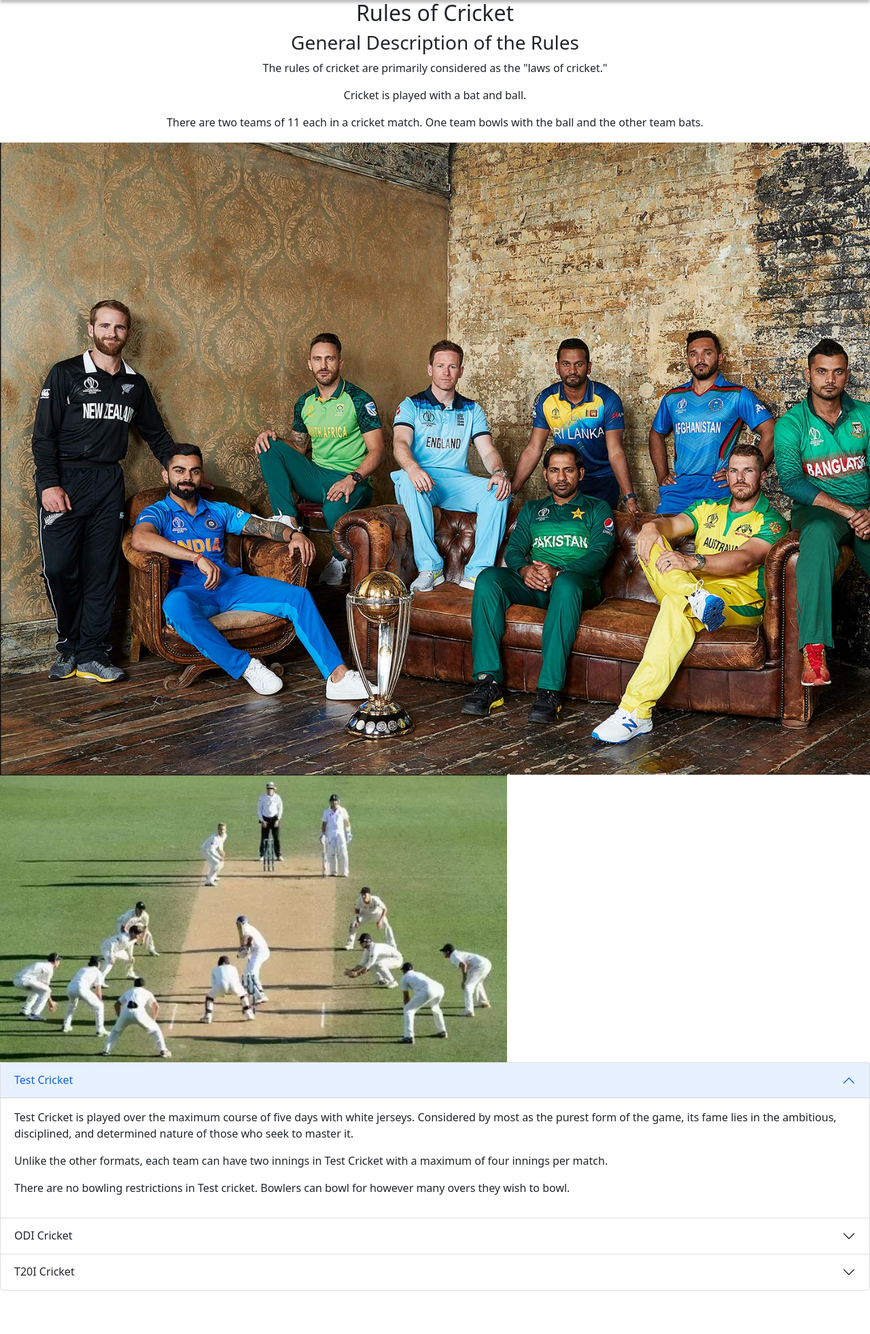
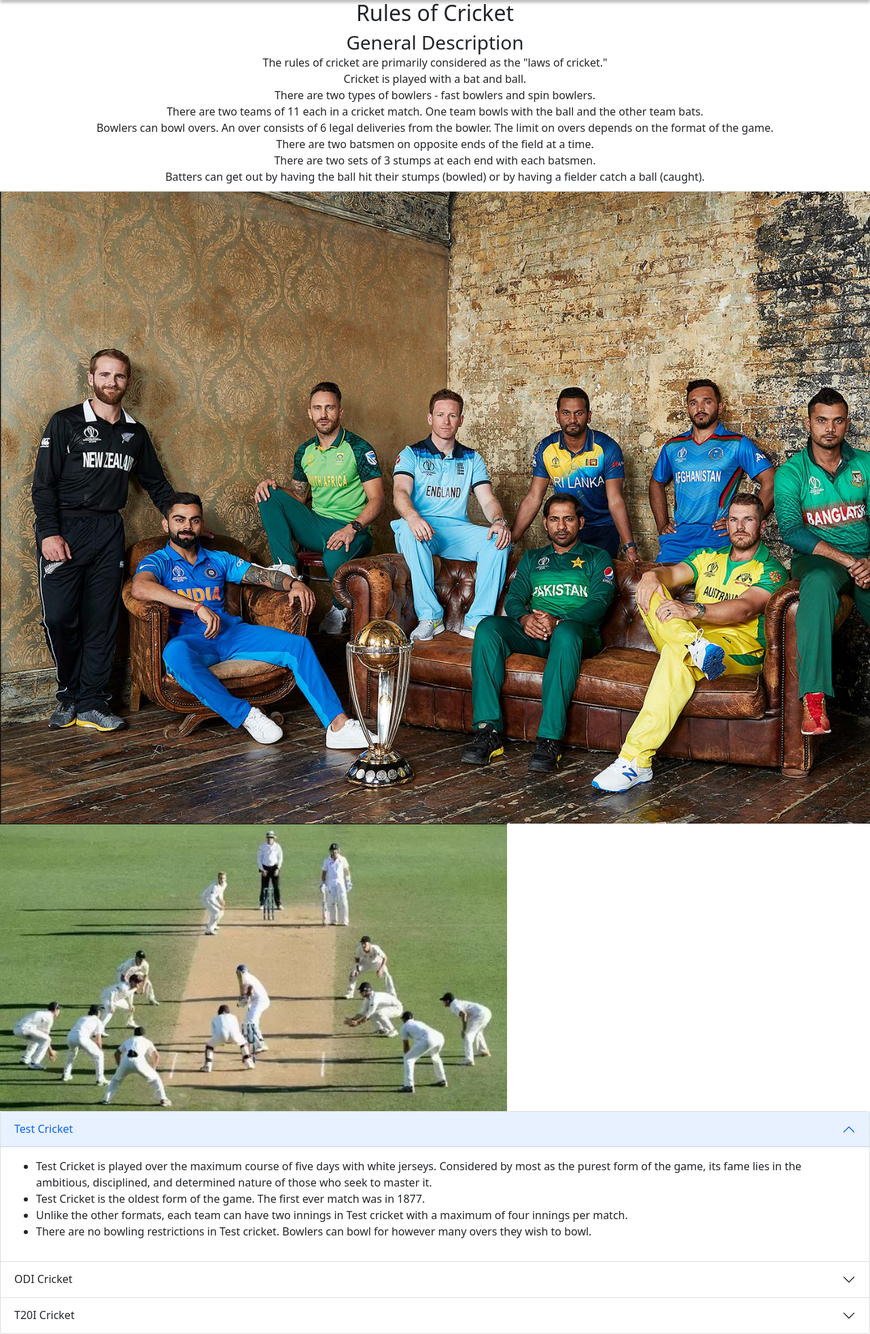
Before and after one commit to Sm3ggl3s/CricketHub, a Flask app: page /rules in a window 1280 px wide; the page is wider, and only the part inside the window is pictured. Shown: the part 70-2033 px from the top of that part at 68% size. Before the commit the page ends 1969 px from the top of that part, so only its background shows below. Run offline with Flask 2, Linux system fonts and the light colour scheme; some libraries are stand-ins or nearby versions.

Commit message:
polished up content

```diff
--- a/static/main.css
+++ b/static/main.css
@@ -98,4 +98,5 @@
 
 .rules{
     text-align: center;
+    line-height: 0.5;
 }
--- a/templates/rules.html
+++ b/templates/rules.html
@@ -7,10 +7,15 @@
 
 <div class="rules">
   <h2>Rules of Cricket</h2>
-  <h3>General Description of the Rules</h3>
+  <h3>General Description</h3>
   <p>The rules of cricket are primarily considered as the "laws of cricket."</p>
   <p>Cricket is played with a bat and ball.</p>
+  <p>There are two types of bowlers - fast bowlers and spin bowlers.</p>
   <p>There are two teams of 11 each in a cricket match. One team bowls with the ball and the other team bats.</p>
+  <p>Bowlers can bowl overs. An over consists of 6 legal deliveries from the bowler. The limit on overs depends on the format of the game.</p>
+  <p>There are two batsmen on opposite ends of the field at a time.</p>
+  <p>There are two sets of 3 stumps at each end with each batsmen.</p>
+  <p>Batters can get out by having the ball hit their stumps (bowled) or by having a fielder catch a ball (caught).</p>
 </div>
 <img class="colorjersey" src="static/Colored-Cricket-Jerseys.png" alt="Color Cricket Jerseys">
 <img src="static/Test-Cricket.png" alt="Test Cricket">
@@ -27,12 +32,17 @@
     <div id="collapseOne" class="accordion-collapse collapse show" aria-labelledby="headingOne"
       data-bs-parent="#accordionExample">
       <div class="accordion-body">
-        <p>Test Cricket is played over the maximum course of five days with white jerseys. Considered by most as the purest
-        form of the game, its fame lies in the ambitious, disciplined, and determined nature of those who seek to master it. </p>
-        <p>Unlike the other formats, each team can have two innings in Test Cricket with a maximum of four innings per
-          match.</p>
-        <p>There are no bowling restrictions in Test cricket. Bowlers can bowl for however many overs they wish to bowl.
-        </p>
+        <ul>
+          <li> Test Cricket is played over the maximum course of five days with white jerseys. Considered by most as the
+            purest
+            form of the game, its fame lies in the ambitious, disciplined, and determined nature of those who seek to
+            master it.</li>
+          <li>Test Cricket is the oldest form of the game. The first ever match was in 1877.</li>
+          <li>Unlike the other formats, each team can have two innings in Test cricket with a maximum of four innings
+            per match.</li>
+          <li>There are no bowling restrictions in Test cricket. Bowlers can bowl for however many overs they wish to
+            bowl.</li>
+        </ul>
       </div>
     </div>
   </div>
@@ -46,10 +56,12 @@
     <div id="collapseTwo" class="accordion-collapse collapse" aria-labelledby="headingTwo"
       data-bs-parent="#accordionExample">
       <div class="accordion-body">
-          <p>ODI (One Day International) Cricket is played with a maximum of 50 overs per innings. It is called one day because
-            the match can last for about 6 hours.
-          </p>
-          <p>Each bowler can bowl up to a maximum of 10 overs in an ODI match.</p>
+        <ul>
+          <li> ODI (One Day International) Cricket is played with a maximum of 50 overs per innings. It is called one
+            day because the match can last for about 6 hours.</li>
+          <li>Each bowler can bowl up to a maximum of 10 overs in an ODI match.</li>
+          <li>ODI cricket was created in 1975 as a way to modernize cricket and bring in larger crowds for the first ever cricket World Cup.</li>
+        </ul>
       </div>
     </div>
   </div>
@@ -63,58 +75,16 @@
     <div id="collapseThree" class="accordion-collapse collapse" aria-labelledby="headingThree"
       data-bs-parent="#accordionExample">
       <div class="accordion-body">
-        <p>T20I (Twenty-20 International) Cricket is played with a maximum of 20 overs per innings. The match can last for up to 3-4 hours. </p>
-        <p>Each bowler can bowl up to a maximum of 4 overs in a T20I match.</p>
+        <ul>
+          <li>T20I (Twenty-20 International) Cricket is played with a maximum of 20 overs per innings. The match can last
+            for up to 3-4 hours.</li>
+          <li>Each bowler can bowl up to a maximum of 4 overs in a T20I match.</li>
+          <li>T20 cricket was created in 2003 as a way to modernize the game further and provide a quick, enjoyable game of cricket for
+            audiences as the world entered a new digital age.
+          </li>
+        </ul>
       </div>
     </div>
   </div>
 </div>
-<!-- <div class="accordion" id="accordionExample">
-        <div class="card">
-          <div class="card-header" id="headingOne">
-            <h2 class="mb-0">
-              <button class="btn btn-link" type="button" data-bs-toggle="collapse" data-bs-target="#collapseOne" aria-expanded="true" aria-controls="collapseOne">
-                Test Cricket Rules
-              </button>
-            </h2>
-          </div>
-
-          <div id="collapseOne" class="collapse show" aria-labelledby="headingOne" data-bs-parent="#accordionExample">
-            <div class="card-body">
-              Test Cricket is played over the maximum course of five days with white jerseys. Considered by most as the purest form of the game, its fame lies
-              in the ambitious, disciplined, and determined nature of those who seek to master it.
-              <p>Unlike the other formats, each team can have two innings in Test Cricket with a maximum of four innings per match.</p>
-              <p>There are no bowling restrictions in Test cricket. Bowlers can bowl for however many overs they wish to bowl.</p>
-            </div>
-          </div>
-        </div>
-        <div class="card">
-          <div class="card-header" id="headingTwo">
-            <h2 class="mb-0">
-              <button class="btn btn-link collapsed" type="button" data-bs-toggle="collapse" data-bs-target="#collapseTwo" aria-expanded="false" aria-controls="collapseTwo">
-                ODI Cricket Rules
-              </button>
-            </h2>
-          </div>
-          <div id="collapseTwo" class="collapse" aria-labelledby="headingTwo" data-bs-parent="#accordionExample">
-            <div class="card-body">
-               non cupidatat skateboard dolor brunch. Food truck quinoa nesciunt laborum eiusmod. Brunch 3 wolf moon tempor, sunt aliqua put a bird on it squid single-origin coffee nulla assumenda shoreditch et. Nihil anim keffiyeh helvetica, craft beer labore wes anderson cred nesciunt sapiente ea proident. Ad vegan excepteur butcher vice lomo. Leggings occaecat craft beer farm-to-table, raw denim aesthetic synth nesciunt you probably haven't heard of them accusamus labore sustainable VHS.
-            </div>
-          </div>
-        </div>
-        <div class="card">
-          <div class="card-header" id="headingThree">
-            <h2 class="mb-0">
-              <button class="btn btn-link collapsed" type="button" data-bs-toggle="collapse" data-bs-target="#collapseThree" aria-expanded="false" aria-controls="collapseThree">
-                T20 Cricket Rules
-              </button>
-            </h2>
-          </div>
-          <div id="collapseThree" class="collapse" aria-labelledby="headingThree" data-bs-parent="#accordionExample">
-            <div class="card-body">
-              Anim pariatur cliche reprehenderit, enim eiusmod high life accusamus terry richardson ad squid. 3 wolf moon officia aute, non cupidatat skateboard dolor brunch. Food truck quinoa nesciunt laborum eiusmod. Brunch 3 wolf moon tempor, sunt aliqua put a bird on it squid single-origin coffee nulla assumenda shoreditch et. Nihil anim keffiyeh helvetica, craft beer labore wes anderson cred nesciunt sapiente ea proident. Ad vegan excepteur butcher vice lomo. Leggings occaecat craft beer farm-to-table, raw denim aesthetic synth nesciunt you probably haven't heard of them accusamus labore sustainable VHS.
-            </div>
-          </div>
-        </div>
-      </div> -->
 {% endblock %}
```
